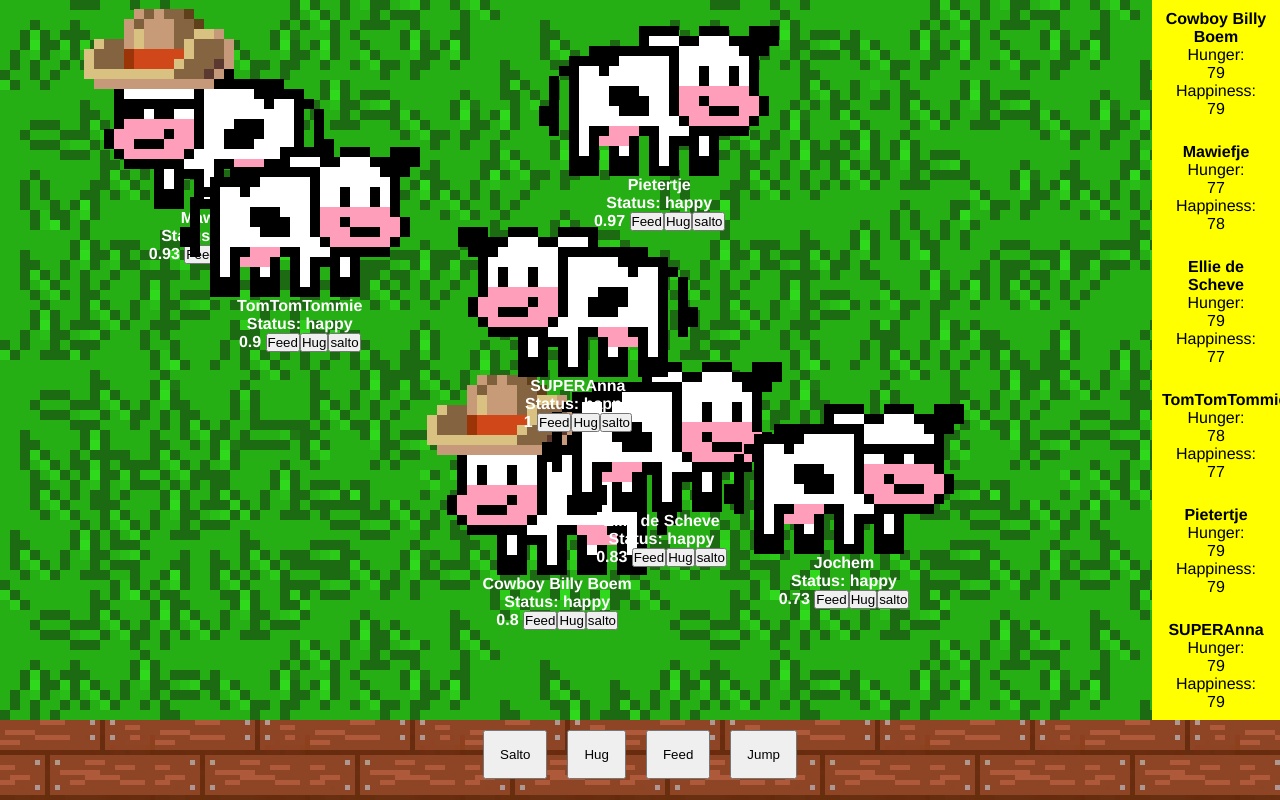
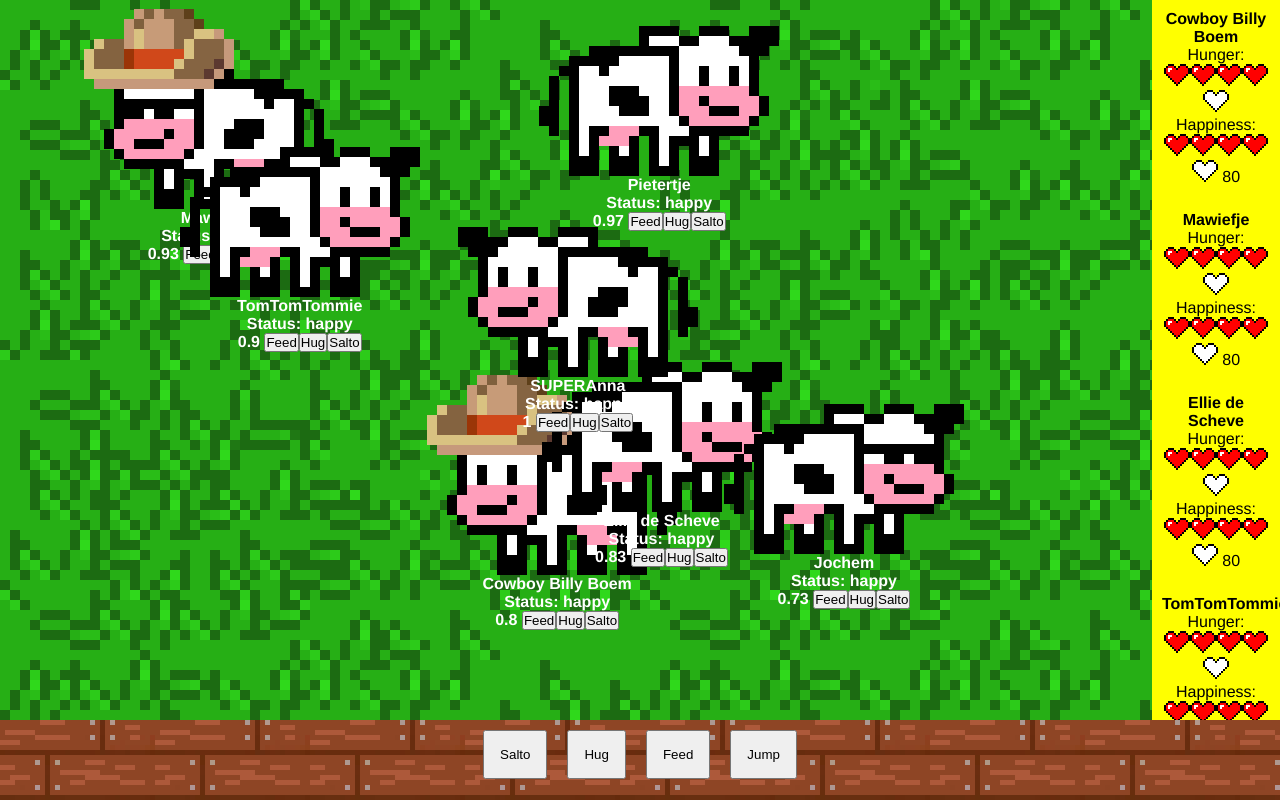
Before and after one commit to SachaBogaers/tamagotchi-vue, a Vue app: page / in a window 1280 px wide. Built offline with nearby package versions, Linux system fonts and the light colour scheme.

Commit message:
fixed hearts

```diff
--- a/src/App.vue
+++ b/src/App.vue
@@ -30,7 +30,7 @@ export default {
 			cows: [
 				{
 					name: 'Cowboy Billy Boem', active: true, sleepiness: 5, speed: 7, size: 1, neediness: 2, appetite: 7, stubbornness: 7,
-					happiness: 100, hunger: 100,
+					happiness: 100, hunger: 100, energy: 100,
 					outfit: {
 						hat: {
 							name: 'cowboy',
@@ -41,7 +41,7 @@ export default {
 				},
 				{
 					name: 'Mawiefje', active: true, sleepiness: 0.5, speed: 10, size: 1, neediness: 8, appetite: 10, stubbornness: 3,
-					happiness: 100, hunger: 100,
+					happiness: 100, hunger: 100, energy: 100,
 					outfit: {
 						hat: {
 							name: 'cowboy',
@@ -53,35 +53,35 @@ export default {
 				},
 				{
 					name: 'Ellie de Scheve', active: true, sleepiness: 7, speed: 5, size: 1, neediness: 10, appetite: 6, stubbornness: 6,
-					happiness: 100, hunger: 100,
+					happiness: 100, hunger: 100, energy: 100,
 					outfit: {
 						hat: ''
 					}
 				},
 				{
 					name: 'TomTomTommie', active: true, sleepiness: 4, speed: 8, size: 1, neediness: 10, appetite: 9, stubbornness: 4,
-					happiness: 100, hunger: 100,
+					happiness: 100, hunger: 100, energy: 100,
 					outfit: {
 						hat: ''
 					}
 				},
 				{
 					name: 'Pietertje', active: true, sleepiness: 3, speed: 4, size: 1, neediness: 4, appetite: 4, stubbornness: 2,
-					happiness: 100, hunger: 100,
+					happiness: 100, hunger: 100, energy: 100,
 					outfit: {
 						hat: ''
 					}
 				},
 				{
 					name: 'SUPERAnna', active: true, sleepiness: 10, speed: 3, size: 2, neediness: 1, appetite: 2, stubbornness: 1,
-					happiness: 100, hunger: 100,
+					happiness: 100, hunger: 100, energy: 100,
 					outfit: {
 						hat: ''
 					}
 				},
 				{
 					name: 'Jochem', active: true, sleepiness: 0, speed: 3, size: 2, neediness: 10, appetite: 8, stubbornness: 9,
-					happiness: 100, hunger: 100,
+					happiness: 100, hunger: 100, energy: 100,
 					outfit: {
 						hat: '',
 						glasses: 'sunglasses'
@@ -117,6 +117,7 @@ export default {
 		this.cows.forEach((cow) => {
 			cow.happiness = 80
 			cow.hunger = 80
+			cow.energy = 80
 		})
 	}
 }
--- a/src/components/List.vue
+++ b/src/components/List.vue
@@ -3,15 +3,14 @@
 			<div class="list__cow" v-for="cow in cows" :key="cow.name">
 				<p class="list__cow__name">{{cow.name}}</p>
 				<p>Hunger:</p>
-				{{cow.hunger}}
-				<!-- <img src="@/assets/hearts/fullHeart.png" v-for="n in hearts(cow.hunger).fullHearts" :key="n">
+				<img src="@/assets/hearts/fullHeart.png" v-for="n in hearts(cow.hunger).fullHearts" :key="'hap_full' + cow.name + n">
 				<img src="@/assets/hearts/halfFullHeart.png" v-if="hearts(cow.hunger).halfFullHearts">
-				<img src="@/assets/hearts/emptyHeart.png" v-for="n in hearts(cow.hunger).emptyHearts" :key="n"> -->
+				<img src="@/assets/hearts/emptyHeart.png" v-for="n in hearts(cow.hunger).emptyHearts" :key="'hap_empty' + cow.name + n">
 				<p>Happiness:</p>
-				{{cow.happiness}}
-				<!-- <img src="@/assets/hearts/fullHeart.png" v-for="n in hearts(cow.happiness).fullHearts" :key="n">
+				<img src="@/assets/hearts/fullHeart.png" v-for="n in hearts(cow.happiness).fullHearts" :key="'hun_full' + cow.name + n">
 				<img src="@/assets/hearts/halfFullHeart.png" v-if="hearts(cow.happiness).halfFullHearts">
-				<img src="@/assets/hearts/emptyHeart.png" v-for="n in hearts(cow.happiness).emptyHearts" :key="n"> -->
+				<img src="@/assets/hearts/emptyHeart.png" v-for="n in hearts(cow.happiness).emptyHearts" :key="'hun_empty' + cow.name + n">
+				{{cow.energy}}
 			</div>
   </div>
 </template>
@@ -35,7 +34,6 @@ export default {
 	methods: {
 		hearts (statValue) {
 			const heartScale = Math.round(statValue/10)
-			console.log("TEST")
 			let hearts = {
 				fullHearts: Math.floor(heartScale/2),
 				halfFullHearts: heartScale % 2,
--- a/src/components/Tamagotchi.vue
+++ b/src/components/Tamagotchi.vue
@@ -24,7 +24,7 @@
 		{{listenProbability}}
 		<button @click="feedCow" type="button">Feed</button>
 		<button @click="hugCow" type="button">Hug</button>
-		<button @click="salto" type="button">salto</button>
+		<button @click="salto" type="button">Salto</button>
 	</div>
 </template>
 
@@ -52,7 +52,8 @@ export default {
 			direction: 'left',
 			walking: false,
 			jumping: false,
-			saltoing: false
+			saltoing: false,
+			action: ''
 		}
 	},
 	watch: {
```
Also changed, not shown: src/assets/sleepingCow.png (added).
